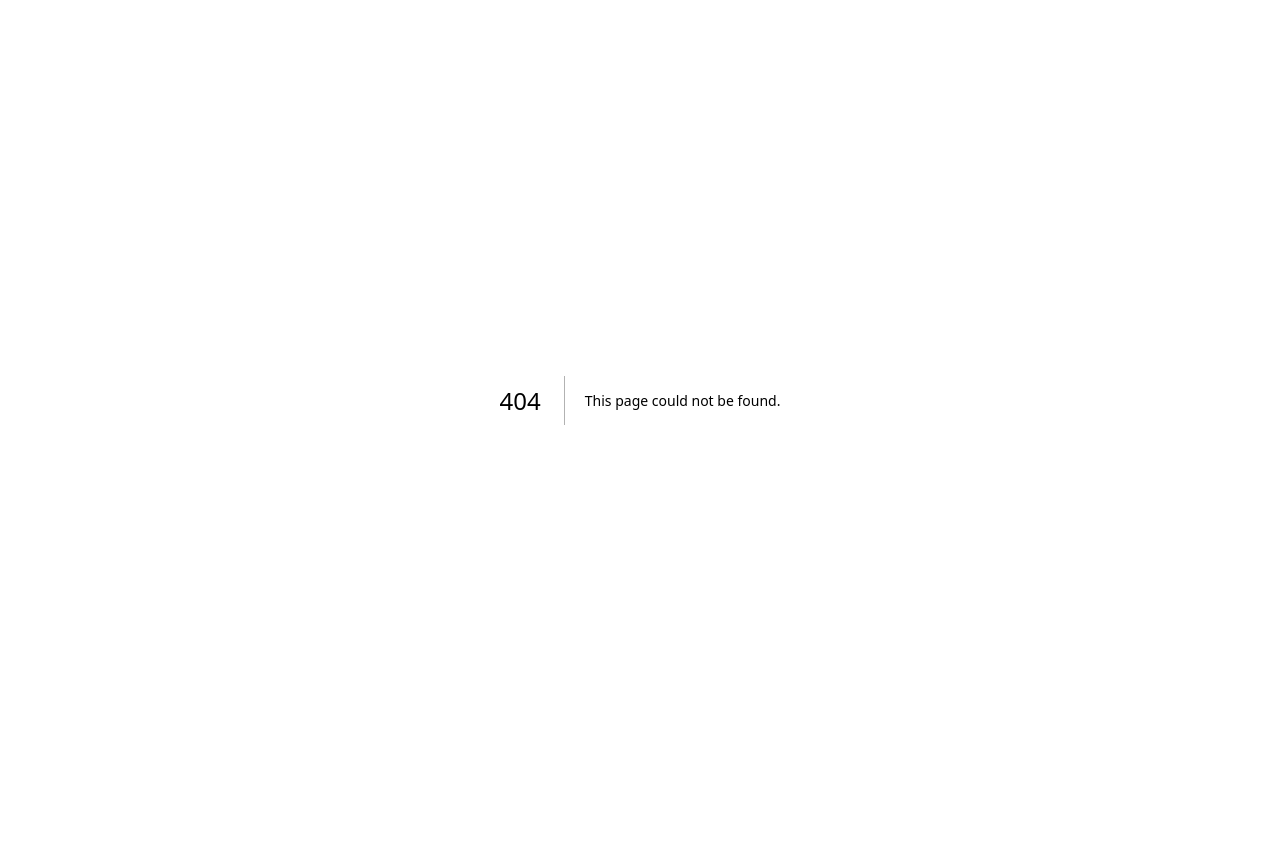
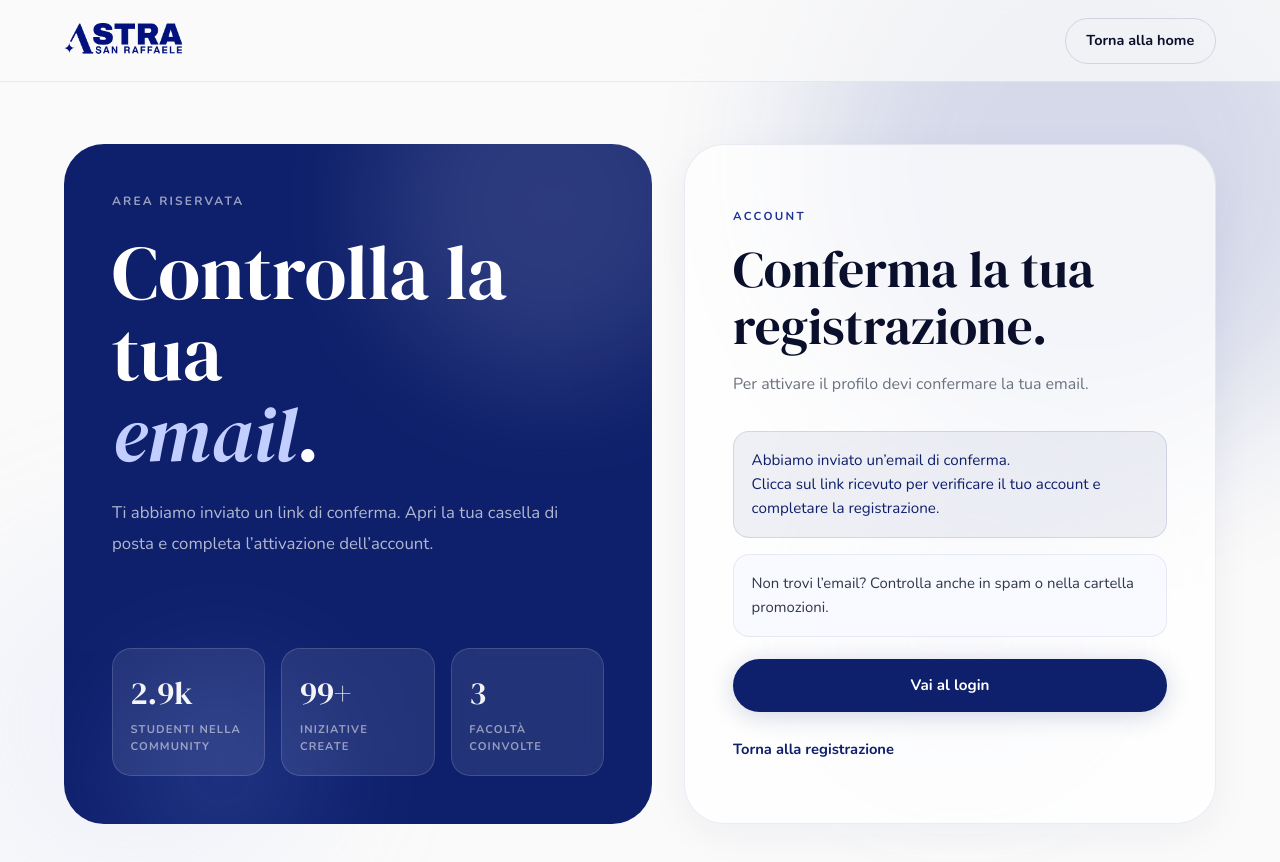
Before and after one commit to AstraSanRaffaele/Astra_Web, a Next.js app: page /signup/check-email in a window 1280 px wide. Before the commit this address had no page. Shown: the top 862 px of the page. Before the commit the page ends 800 px from the top, so only its background shows below. Built offline with nearby package versions, Linux system fonts and the light colour scheme.

Commit message:
Add signup redirect and check-email confirmation page

```diff
--- /dev/null
+++ b/app/signup/check-email/page.tsx
@@ -0,0 +1,112 @@
+import Link from "next/link";
+import { AuthShell } from "@/app/auth-shared";
+
+type PageProps = {
+  searchParams: Promise<{ email?: string }>;
+};
+
+export default async function SignupCheckEmailPage({ searchParams }: PageProps) {
+  const params = await searchParams;
+  const email = params.email ?? "";
+
+  return (
+    <AuthShell
+      title={
+        <>
+          Controlla la tua
+          <br />
+          <em style={{ fontStyle: "italic", color: "#C2CEFF" }}>email</em>.
+        </>
+      }
+      description="Ti abbiamo inviato un link di conferma. Apri la tua casella di posta e completa l’attivazione dell’account."
+      cardTitle={
+        <>
+          Conferma la tua
+          <br />
+          registrazione.
+        </>
+      }
+      cardDescription="Per attivare il profilo devi confermare la tua email."
+    >
+      <div style={{ display: "flex", flexDirection: "column", gap: "1rem" }}>
+        <div
+          style={{
+            padding: "1rem 1.1rem",
+            borderRadius: "1rem",
+            background: "rgba(14,31,107,.06)",
+            border: "1px solid rgba(14,31,107,.12)",
+            color: "var(--blue)",
+            fontSize: ".95rem",
+            lineHeight: 1.6,
+          }}
+        >
+          Abbiamo inviato un’email di conferma
+          {email ? (
+            <>
+              {" "}
+              a <strong>{email}</strong>
+            </>
+          ) : null}
+          .
+          <br />
+          Clicca sul link ricevuto per verificare il tuo account e completare la registrazione.
+        </div>
+
+        <div
+          style={{
+            padding: "1rem 1.1rem",
+            borderRadius: "1rem",
+            background: "#F8FAFF",
+            border: "1px solid rgba(14,31,107,.08)",
+            color: "rgba(15,23,42,.86)",
+            fontSize: ".93rem",
+            lineHeight: 1.65,
+          }}
+        >
+          Non trovi l’email? Controlla anche in spam o nella cartella promozioni.
+        </div>
+
+        <Link
+          href="/login"
+          className="btn-primary"
+          style={{
+            marginTop: ".4rem",
+            background: "var(--blue)",
+            color: "#fff",
+            padding: ".95rem 1.4rem",
+            borderRadius: "100px",
+            fontWeight: 800,
+            fontSize: ".95rem",
+            boxShadow: "0 4px 24px rgba(14,31,107,.18)",
+            border: "none",
+            cursor: "pointer",
+            textDecoration: "none",
+            textAlign: "center",
+            display: "inline-flex",
+            alignItems: "center",
+            justifyContent: "center",
+          }}
+        >
+          Vai al login
+        </Link>
+
+        <div
+          style={{
+            marginTop: ".6rem",
+            display: "flex",
+            gap: "1rem",
+            flexWrap: "wrap",
+            fontSize: ".92rem",
+          }}
+        >
+          <Link
+            href="/signup"
+            style={{ color: "var(--blue)", textDecoration: "none", fontWeight: 700 }}
+          >
+            Torna alla registrazione
+          </Link>
+        </div>
+      </div>
+    </AuthShell>
+  );
+}
--- /dev/null
+++ b/app/signup/confirmed/page.tsx
@@ -0,0 +1,86 @@
+"use client";
+
+import Link from "next/link";
+import { AuthShell } from "@/app/auth-shared";
+
+export default function SignupConfirmedPage() {
+  return (
+    <AuthShell
+      title={
+        <>
+          Benvenuto in
+          <br />
+          <em style={{ fontStyle: "italic", color: "#C2CEFF" }}>Astra</em>.
+        </>
+      }
+      description="La tua email è stata confermata con successo. Ora il tuo account è attivo e puoi accedere alla piattaforma."
+      cardTitle={
+        <>
+          Registrazione
+          <br />
+          confermata.
+        </>
+      }
+      cardDescription="Il tuo account è stato verificato correttamente."
+    >
+      <div style={{ display: "flex", flexDirection: "column", gap: "1rem" }}>
+        <div
+          style={{
+            padding: "1rem 1.1rem",
+            borderRadius: "1rem",
+            background: "rgba(14,31,107,.06)",
+            border: "1px solid rgba(14,31,107,.12)",
+            color: "var(--blue)",
+            fontSize: ".95rem",
+            lineHeight: 1.6,
+          }}
+        >
+          La conferma della tua email è andata a buon fine.
+          <br />
+          Adesso puoi entrare nella tua area personale ed iniziare a usare Astra.
+        </div>
+
+        <Link
+          href="/login"
+          className="btn-primary"
+          style={{
+            marginTop: ".4rem",
+            background: "var(--blue)",
+            color: "#fff",
+            padding: ".95rem 1.4rem",
+            borderRadius: "100px",
+            fontWeight: 800,
+            fontSize: ".95rem",
+            boxShadow: "0 4px 24px rgba(14,31,107,.18)",
+            border: "none",
+            cursor: "pointer",
+            textDecoration: "none",
+            textAlign: "center",
+            display: "inline-flex",
+            alignItems: "center",
+            justifyContent: "center",
+          }}
+        >
+          Vai al login
+        </Link>
+
+        <div
+          style={{
+            marginTop: ".6rem",
+            display: "flex",
+            gap: "1rem",
+            flexWrap: "wrap",
+            fontSize: ".92rem",
+          }}
+        >
+          <Link
+            href="/"
+            style={{ color: "var(--blue)", textDecoration: "none", fontWeight: 700 }}
+          >
+            Torna alla home
+          </Link>
+        </div>
+      </div>
+    </AuthShell>
+  );
+}
--- a/app/signup/page.tsx
+++ b/app/signup/page.tsx
@@ -4,6 +4,7 @@ import Link from "next/link";
 import { FormEvent, useMemo, useState } from "react";
 import { createClient } from "@/lib/supabase/client";
 import { AuthMessage, AuthShell, FieldLabel } from "@/app/auth-shared";
+import { useRouter } from "next/navigation";
 
 const facultyOptions = [
   { value: "medicina", label: "Medicina" },
@@ -24,9 +25,7 @@ const degreeOptionsMap: Record<string, { value: string; label: string }[]> = {
     { value: "ostetricia", label: "Ostetricia" },
     { value: "health_informatics", label: "Health Informatics" },
   ],
-  psicologia: [
-    { value: "psicologia", label: "Psicologia" },
-  ],
+  psicologia: [{ value: "psicologia", label: "Psicologia" }],
   filosofia: [
     { value: "filosofia_triennale", label: "Filosofia" },
     { value: "filosofia_del_mondo_contemporaneo", label: "Filosofia del mondo contemporaneo" },
@@ -42,6 +41,7 @@ const enrollmentYearOptions = Array.from({ length: 15 }, (_, i) => {
 
 export default function SignupPage() {
   const supabase = createClient();
+  const router = useRouter();
 
   const [nome, setNome] = useState("");
   const [cognome, setCognome] = useState("");
@@ -56,7 +56,6 @@ export default function SignupPage() {
 
   const [loading, setLoading] = useState(false);
   const [error, setError] = useState("");
-  const [success, setSuccess] = useState("");
 
   const courseOptions = useMemo(() => {
     return degreeOptionsMap[facolta] ?? [];
@@ -65,7 +64,6 @@ export default function SignupPage() {
   async function handleSubmit(e: FormEvent) {
     e.preventDefault();
     setError("");
-    setSuccess("");
 
     if (password !== confirmPassword) {
       setError("Le password non coincidono.");
@@ -80,7 +78,7 @@ export default function SignupPage() {
       options: {
         emailRedirectTo:
           typeof window !== "undefined"
-            ? `${window.location.origin}/login`
+            ? `${window.location.origin}/signup/confirmed`
             : undefined,
       },
     });
@@ -117,8 +115,8 @@ export default function SignupPage() {
       return;
     }
 
-    setSuccess("Registrazione completata. Controlla la tua email per confermare l’account.");
     setLoading(false);
+    router.push(`/signup/check-email?email=${encodeURIComponent(email)}`);
   }
 
   return (
@@ -291,7 +289,7 @@ export default function SignupPage() {
           />
         </div>
 
-        <AuthMessage error={error} success={success} />
+        <AuthMessage error={error} success="" />
 
         <button
           type="submit"
```
